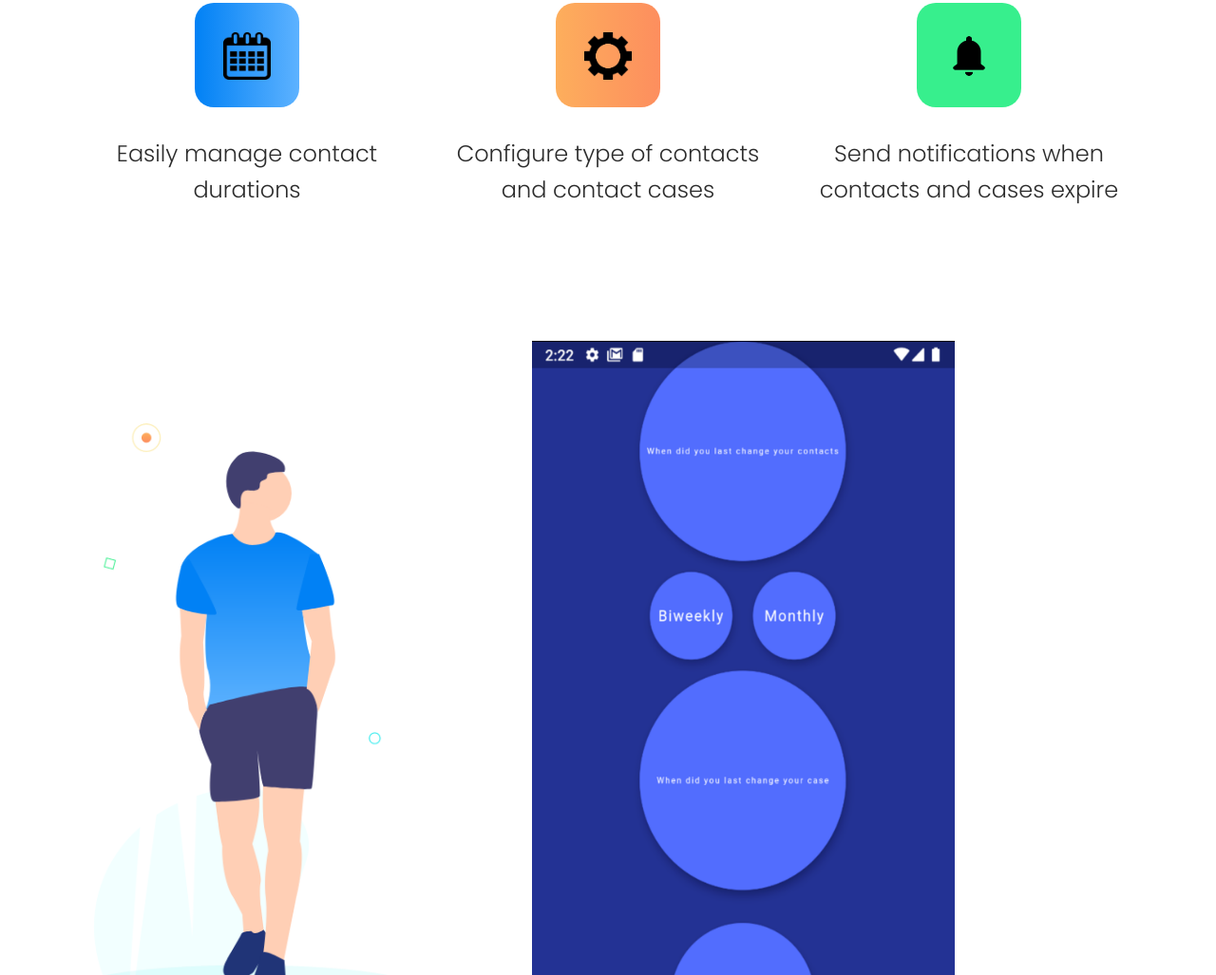
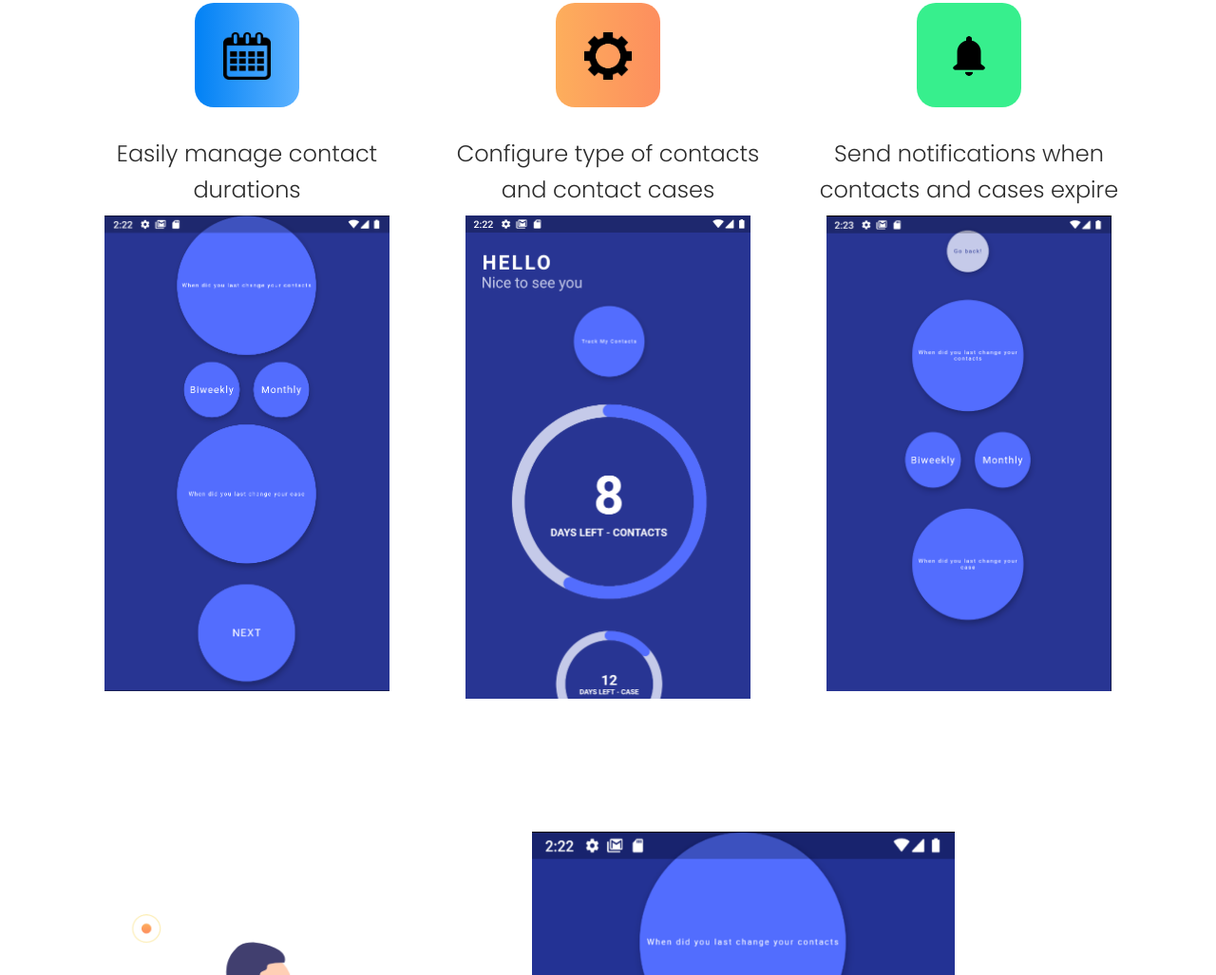
Before and after one commit to aaronkwok111/contax.github.io, a plain HTML site: page index.html in a window 1280 px wide. Shown: the part 1280-2307 px from the top of the page at 95% size. Drawn offline with Linux system fonts and the light colour scheme.

Commit message:
Update index.html

```diff
--- a/index.html
+++ b/index.html
@@ -119,6 +119,7 @@
                         </div>
                         <h3>Easily manage contact <br>
                                 durations</h3>
+                        <img src="img/contax1.png"  width="300">
                     </div>
                 </div>
                 <div class="col-lg-4 col-md-4">
@@ -128,6 +129,7 @@
                                 </div>
                                 <h3>Configure type of contacts <br>
                                         and contact cases</h3>
+                            <img src="img/contax2.png"  width="300">
                             </div>
                 </div>
                 <div class="col-lg-4 col-md-4">
@@ -138,6 +140,7 @@
                                 </div>
                                 <h3>Send notifications when contacts
                                         and cases expire</h3>
+                                <img src="img/contax3.png"  width="300">
                             </div>
                 </div>
             </div>
```
